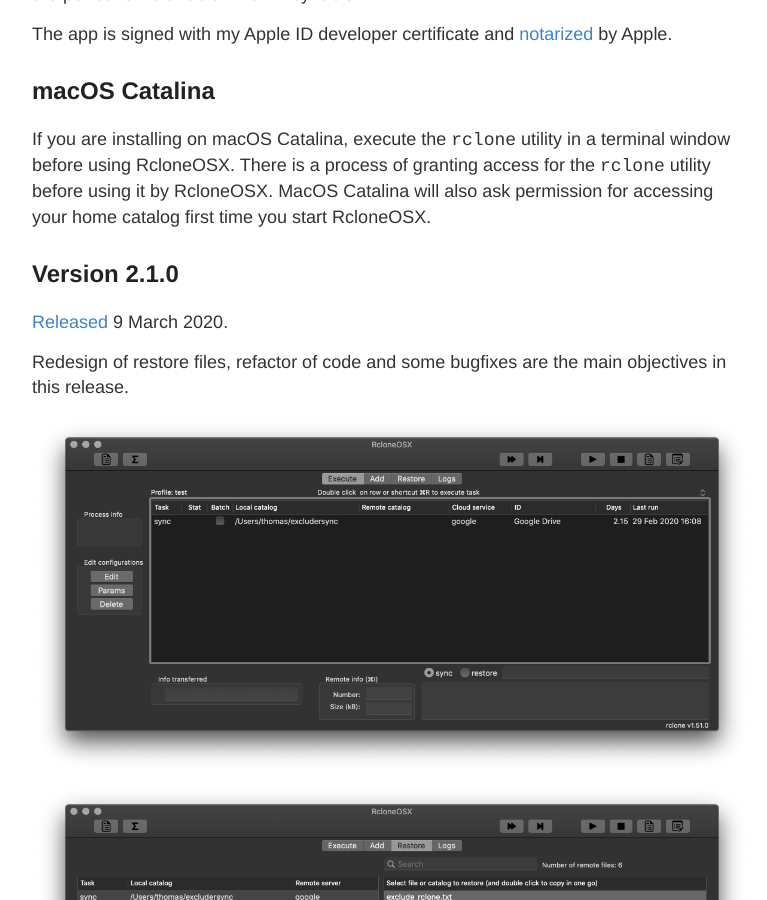
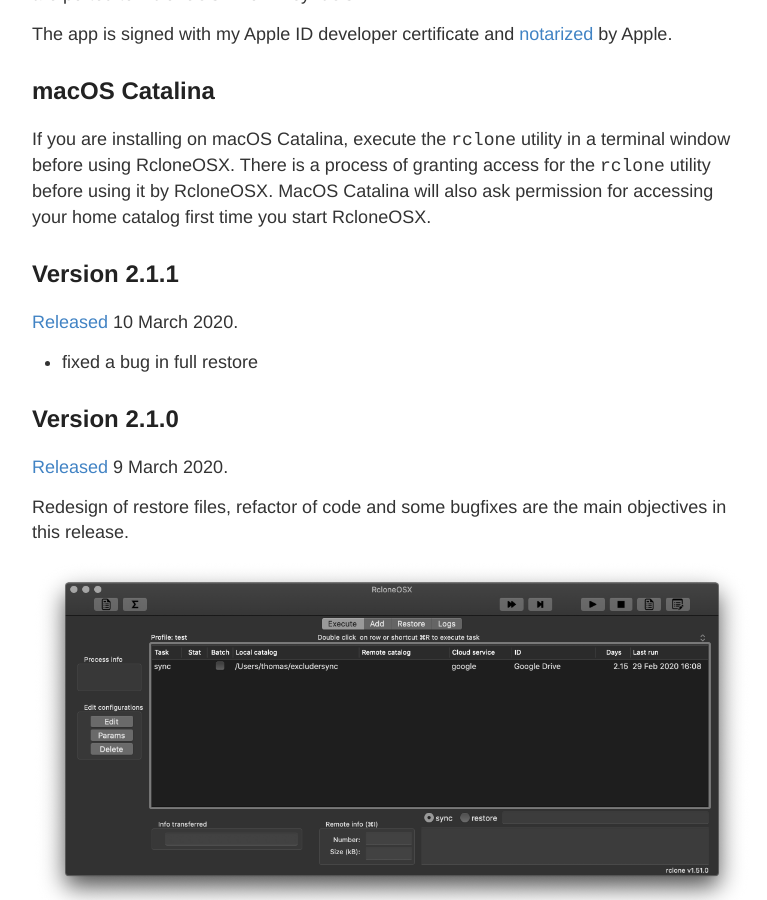
Before and after one commit to d2s/Documentation, a Jekyll site: the page built from _posts/2018-01-01-RcloneChangelog.md, in a window 1280 px wide and 900 px high, scrolled down 388 px. Shown: the whole window, without its empty margins (248-1015 px from the left). Built offline with Jekyll 4.4.1, drawn with Linux system fonts in a browser that asks for light colours.

Commit message:
Update 2018-01-01-RcloneChangelog.md

```diff
--- a/_posts/2018-01-01-RcloneChangelog.md
+++ b/_posts/2018-01-01-RcloneChangelog.md
@@ -14,9 +14,15 @@ The app is signed with my Apple ID developer certificate and [notarized](/Notari
 
 If you are installing on macOS Catalina, execute the `rclone` utility in a terminal window before using RcloneOSX. There is a process of granting access for the `rclone` utility before using it by RcloneOSX. MacOS Catalina will also ask permission for accessing your home catalog first time you start RcloneOSX.
 
+## Version 2.1.1
+
+[Released](https://github.com/rsyncOSX/rcloneosx/releases/tag/v2.1.1) 10 March 2020.
+
+- fixed a bug in full restore
+
 ## Version 2.1.0
 
-[Released](https://github.com/rsyncOSX/rcloneosx/releases/tag/v2.0.6) 9 March 2020.
+[Released](https://github.com/rsyncOSX/rcloneosx/releases/tag/v2.1.0) 9 March 2020.
 
 Redesign of restore files, refactor of code and some bugfixes are the main objectives in this release.
 
```
